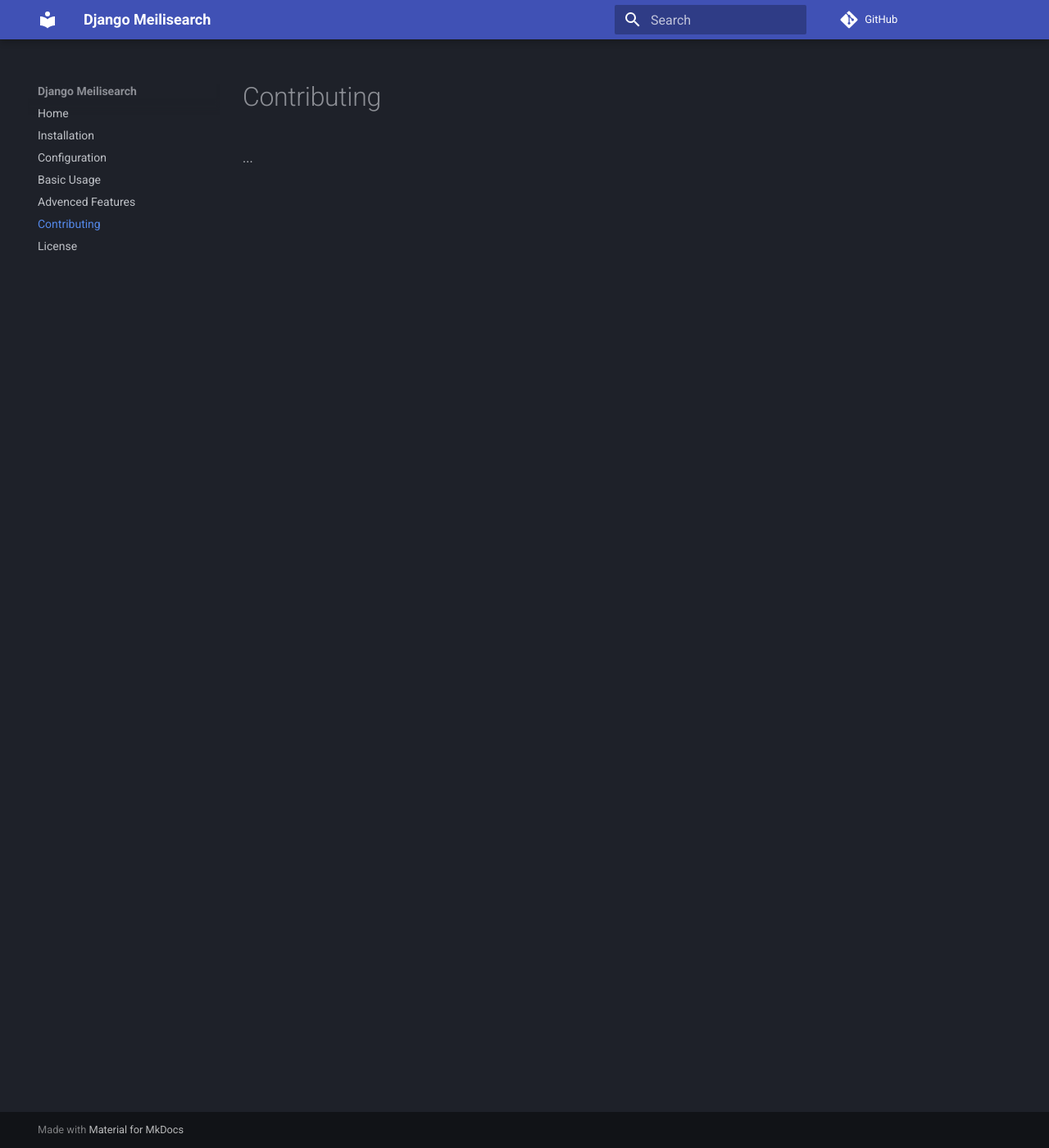
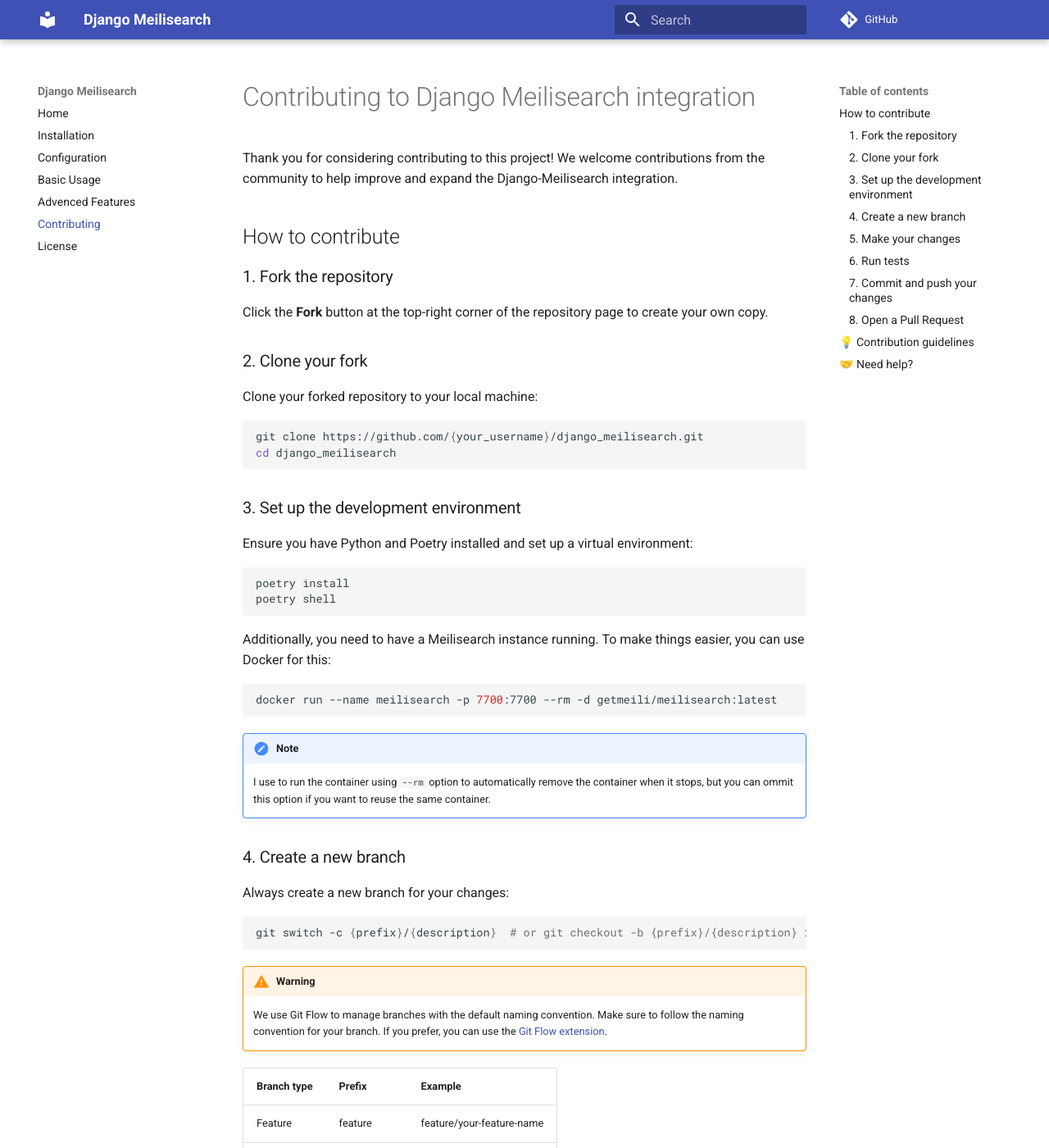
Before and after one commit to Lucashcr/django_meilisearch, an MkDocs documentation site: the page built from docs/contributing.md, in a window 1280 px wide and 1400 px high. Shown: the whole window at 82% size. Built offline with MkDocs 1.6.1 and Material for MkDocs 9.7.7, drawn with Linux system fonts in a browser that asks for light colours; comment, search, counter and statistics services are not loaded; some of the changed text lies outside the part shown.

Commit message:
Feature: Contributing and license documentation sections

````diff
--- a/docs/contributing.md
+++ b/docs/contributing.md
@@ -1,3 +1,95 @@
-# Contributing
+# Contributing to Django Meilisearch integration
 
-...
+Thank you for considering contributing to this project! We welcome contributions from the community to help improve and expand the Django-Meilisearch integration.
+
+## How to contribute
+
+### 1. Fork the repository
+
+Click the **Fork** button at the top-right corner of the repository page to create your own copy.
+
+### 2. Clone your fork
+
+Clone your forked repository to your local machine:
+
+```sh
+git clone https://github.com/{your_username}/django_meilisearch.git
+cd django_meilisearch
+```
+
+### 3. Set up the development environment
+
+Ensure you have Python and Poetry installed and set up a virtual environment:
+
+```sh
+poetry install
+poetry shell
+```
+
+Additionally, you need to have a Meilisearch instance running. To make things easier, you can use Docker for this:
+
+```sh
+docker run --name meilisearch -p 7700:7700 --rm -d getmeili/meilisearch:latest
+```
+
+!!! note
+    I use to run the container using `--rm` option to automatically remove the container when it stops, but you can ommit this option if you want to reuse the same container.
+
+### 4. Create a new branch
+
+Always create a new branch for your changes:
+
+```sh
+git switch -c {prefix}/{description}  # or git checkout -b {prefix}/{description} if you are using an older version of git
+```
+
+!!! warning
+    We use Git Flow to manage branches with the default naming convention. Make sure to follow the naming convention for your branch. If you prefer, you can use the [Git Flow extension](https://github.com/nvie/gitflow).
+
+| Branch type | Prefix | Example |
+| --- | --- | --- |
+| Feature | feature | feature/your-feature-name |
+| Bugfix | fix | fix/your-bug-name |
+| Hotfix | hotfix | hotfix/your-hotfix-name |
+
+### 5. Make your changes
+
+Modify the code, add new features, or fix bugs. Make sure to follow the existing code style.
+
+### 6. Run tests
+
+Before submitting a pull request, ensure all check and tests pass:
+
+```sh
+poetry run check
+```
+
+### 7. Commit and push your changes
+
+Commit your changes and push them to your fork:
+
+```sh
+git add .
+git commit -m "Your commit message"
+git push origin feature/your-feature-name
+```
+
+### 8. Open a Pull Request
+
+Go to the original repository and click the **New pull request** button. Fill in the details and submit your pull request.
+
+!!! note
+    Make sure to reference the issue you are addressing in your pull request description and to provide a detailed explanation of your changes.
+
+## 💡 Contribution guidelines
+
+- Make sure to follow the package's code style.
+- Write tests for new features and bug fixes.
+- Keep commits clean and concise.
+- Update the documentation if necessary.
+
+## 🤝 Need help?
+
+If you have any questions or need help with anything, feel free to open an issue or reach out to the maintainers.
+
+***Happy coding! 🚀***
--- a/mkdocs.yml
+++ b/mkdocs.yml
@@ -3,8 +3,6 @@
 
 theme:
   name: material  # Tema (recomendo o Material for MkDocs)
-  palette:
-    - scheme: slate
 #  logo: images/logo.png  # Opcional, seu logotipo
 
 nav:
@@ -16,13 +14,13 @@
   - Contributing: contributing.md
   - License: license.md
 
-# markdown_extensions:
-#   - toc
-#   - tables
-#   - admonition  # Para notas, avisos, etc.
-#   - codehilite  # Realce de sintaxe em blocos de código
-#   - pymdownx.superfences  # Suporte para múltiplos blocos de código
-#   - pymdownx.tabbed  # Abas para organizar conteúdo
+markdown_extensions:
+  - toc
+  - tables
+  - admonition  # Para notas, avisos, etc.
+  # - codehilite  # Realce de sintaxe em blocos de código
+  - pymdownx.superfences  # Suporte para múltiplos blocos de código
+  - pymdownx.tabbed  # Abas para organizar conteúdo
 
 # extra_css:
 #   - css/custom.css  # Arquivo de CSS customizado (opcional)
````
Also changed, not shown: docs/license.md (+21 -1 lines).
